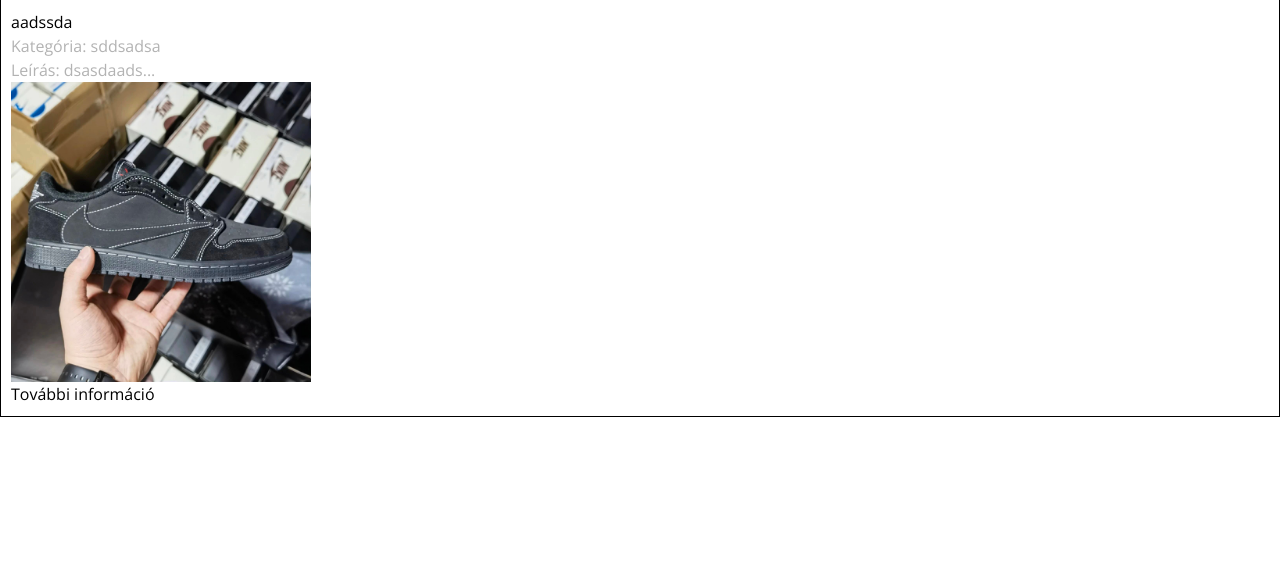
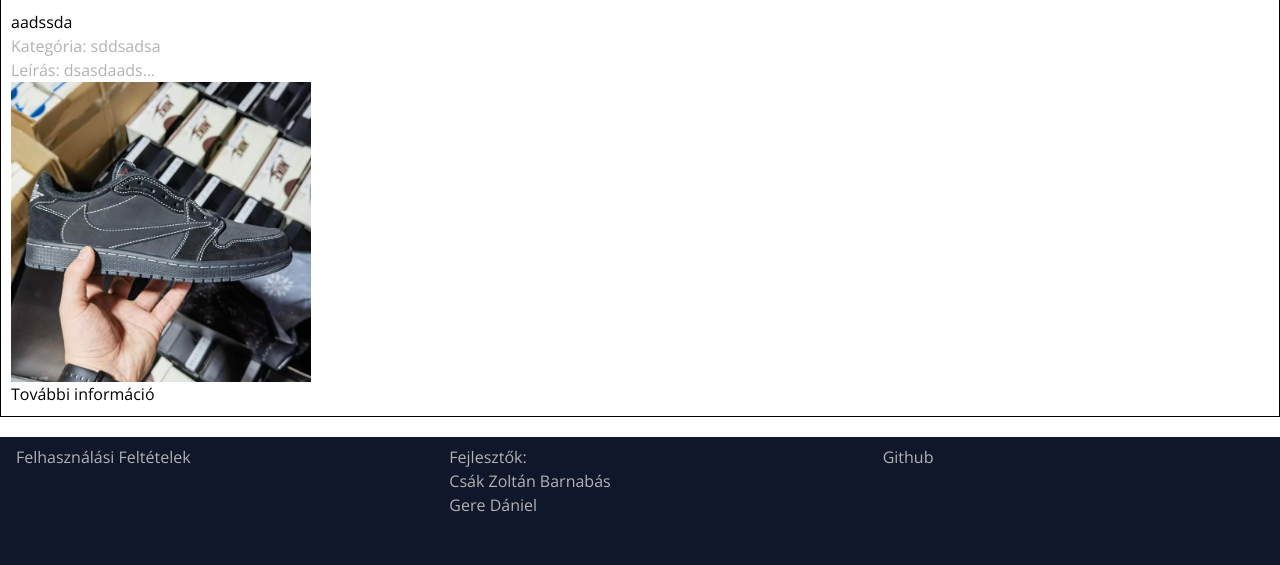
Before and after one commit to GereDaniel/hardverapro, a PHP site: page / in a window 1280 px wide. Shown: the part 1186-1751 px from the top of the page. Before the commit the page ends 1603 px from the top, so only its background shows below. Run offline with PHP 8.4, Linux system fonts and the light colour scheme; data comes from the database, SQL or seed files in the repository; style sheets or scripts are compiled from the project's sources; some libraries are stand-ins or nearby versions.

Commit message:
12.19., 01.06. changes
footer, profil oldal

```diff
--- a/index.php
+++ b/index.php
@@ -202,8 +202,11 @@ align-items: center;">
 </div>
 
 </div>
+<?php
 
+include_once "./pages/footer.php";
 
+?>
 
 
 
--- /dev/null
+++ b/pages/footer.php
@@ -0,0 +1,15 @@
+<footer class="static h-32 w-full bg-slate-900">
+
+<div class="container grid gap-5 grid-cols-3 grid-rows-1 place-content-center">
+    <div class="w-full h-32">
+    <p class="mt-2 mx-4"><a href="pages/Kodiant_Hardverapro_ASZF.pdf" target="_blank" rel="noopener noreferrer">Felhasználási Feltételek</a></p>
+    </div>
+    <div class="w-full h-32">
+    <p class="mt-2 mx-4">Fejlesztők:<br><a href="pages/Csak_Zoltan_Barnabas.pdf" target="_blank" rel="noopener noreferrer">Csák Zoltán Barnabás </a><br><a href="pages/Gere_Daniel.pdf" target="_blank" rel="noopener noreferrer">Gere Dániel</a></p>
+    </div>
+    <div class="w-full h-32">
+    <p class="mt-2 mx-4"><a href="https://github.com/GereDaniel/hardverapro" target="_blank">Github</a></p>
+    </div>
+</div>
+
+</footer>
```
Also changed, not shown: pages/profile.php (added, +11 -0 lines), 4 other files.
